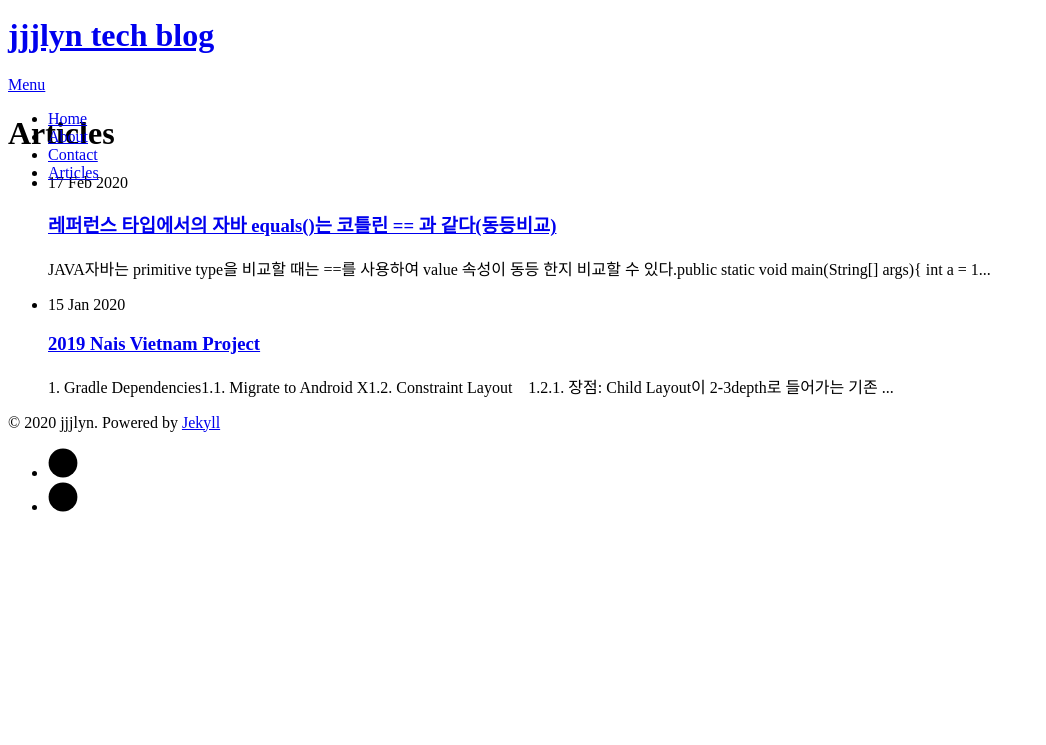
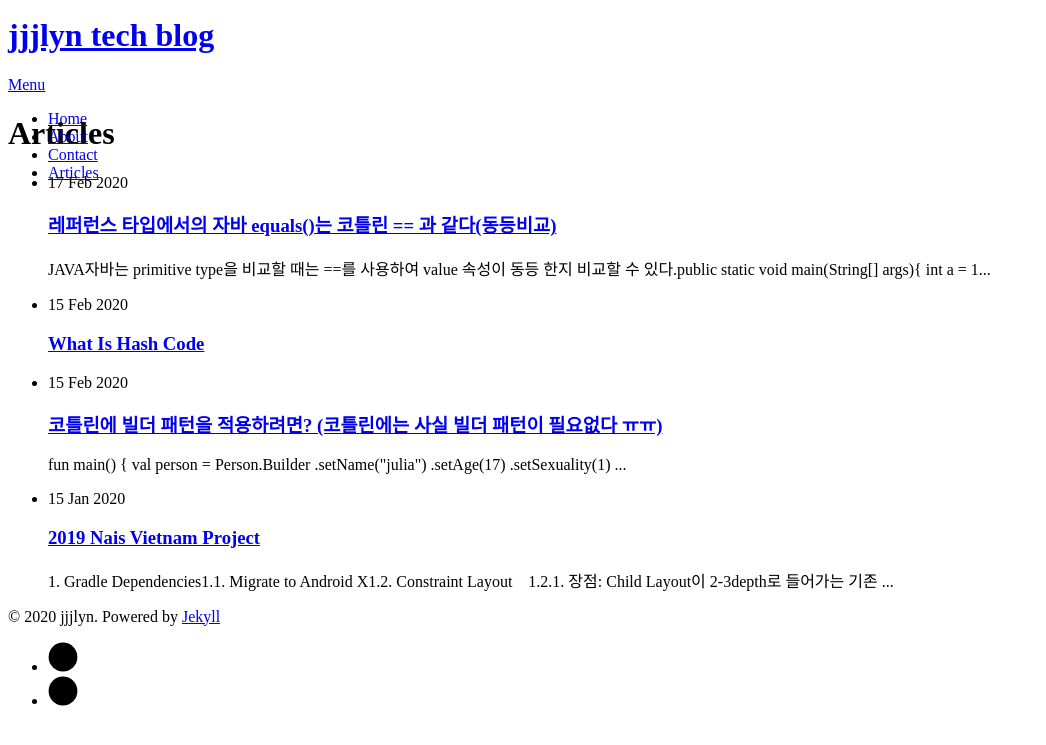
Before and after one commit to jjjlyn/jjjlyn.github.io, a Jekyll site: the page built from articles.md, in a window 1280 px wide, cut to the strip 112-857 px from the top of the page. Shown: the whole strip, without its empty margins (0-1046 px from the left). Built offline with Jekyll 4.4.1, drawn with Linux system fonts in a browser that asks for light colours; nearby versions of some CDN libraries; comment, search, counter and statistics services are not loaded.

Commit message:
CSS 세부사항 수정 2

````diff
--- /dev/null
+++ b/_posts/2020-02-15-builder-pattern-in-kotlin.markdown
@@ -0,0 +1,58 @@
+---
+layout: post
+title: 코틀린에 빌더 패턴을 적용하려면? (코틀린에는 사실 빌더 패턴이 필요없다 ㅠㅠ)
+date: 2020-02-15
+comments: true
+external-url:
+---
+
+
+```kotlin
+fun main() {
+    val person = Person.Builder
+        .setName("julia")
+        .setAge(17)
+        .setSexuality(1)
+        .build()
+
+
+    println("${person.name} , ${person.age}, ${person.sexuality}")
+}
+
+class Person private constructor(builder : Builder){
+    private val name : String
+    private val age : Int
+    private val sexuality : Int // 0 : male, 1 : female
+
+    init{
+        this.name = builder.name
+        this.age = builder.age
+        this.sexuality = builder.sexuality
+    }
+
+    companion object Builder {
+        private var name : String = ""
+        private var age : Int = 0
+        private var sexuality : Int = 0
+
+        fun setName(value : String): Builder{
+            this.name = value
+            return this
+        }
+
+        fun setAge(value : Int) : Builder{
+            this.age = value
+            return this
+        }
+
+        fun setSexuality(value : Int) : Builder{
+            this.sexuality = value
+            return this
+        }
+
+        fun build() : Person {
+            return Person(this)
+        }
+    }
+}
+```
````
Also changed, not shown: _wiki/Self-Study/Inherited-widget.md (added, +73 -0 lines), assets/css/style.css (+48 -12 lines), _posts/2020-02-15-what-is-hash-code.markdown (added), 5 other files.
